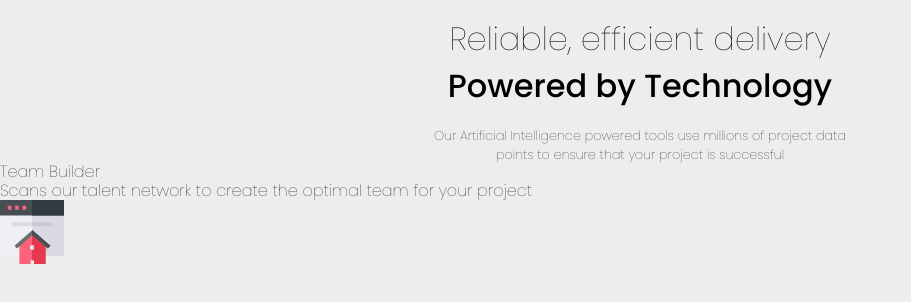
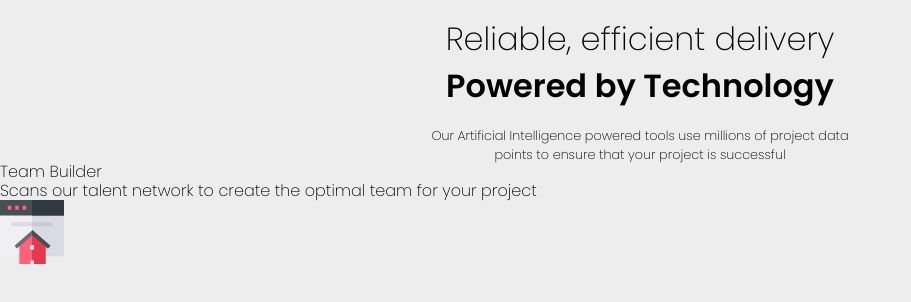
Before and after one commit to Behelit0906/card-section, a plain HTML site: page index.html in a window 1280 px wide. Shown: the whole page, without its empty margins (0-911 px from the left). Drawn offline with Linux system fonts and the light colour scheme.

Commit message:
adjusting fonts - changing font weight 200,400,600

```diff
--- a/css/styles.css
+++ b/css/styles.css
@@ -19,7 +19,7 @@ Fuente de la página
 
 body{
     font-family: 'Poppins', sans-serif;
-    font-weight: 50;
+    font-weight: 200;
     background-color: hsl(0, 0%, 93%);
 }
 
@@ -30,13 +30,13 @@ body{
 
 .first-part-title{
     margin-bottom: 10px;
-    font-weight: 100;
+    font-weight: 200;
 
 }
 
 .second-part-title{
     margin-bottom: 10px;
-    font-weight:400;
+    font-weight:600;
 }
 
 .header-description{
--- a/index.html
+++ b/index.html
@@ -6,7 +6,7 @@
         <link rel="stylesheet" href="css/normalize.css" />
         <link rel="preconnect" href="https://fonts.googleapis.com">
         <link rel="preconnect" href="https://fonts.gstatic.com" crossorigin>
-        <link href="https://fonts.googleapis.com/css2?family=Poppins:wght@100;500&display=swap" rel="stylesheet">
+        <link href="https://fonts.googleapis.com/css2?family=Poppins:wght@200;400;600&display=swap" rel="stylesheet">
         <link rel="stylesheet" href="css/styles.css" />
         <title>Four card feature section</title>
     </head>
```
